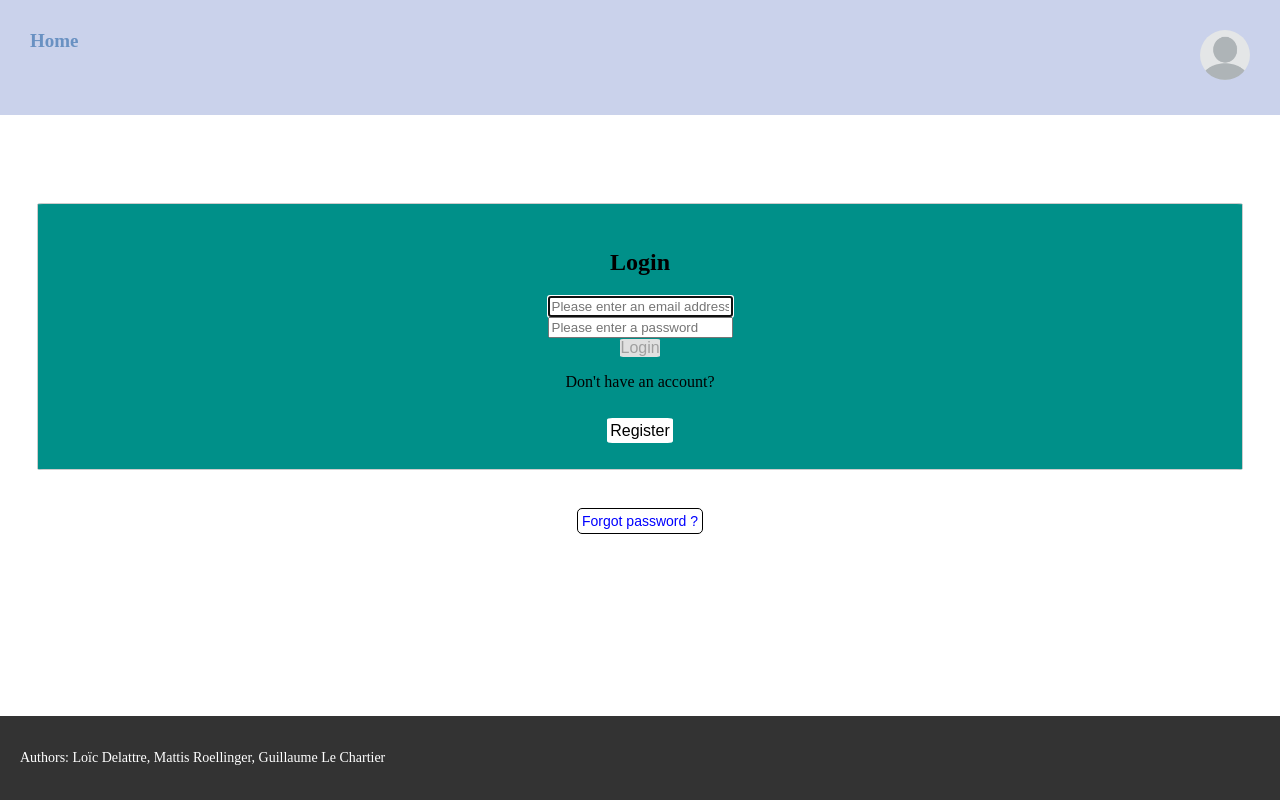
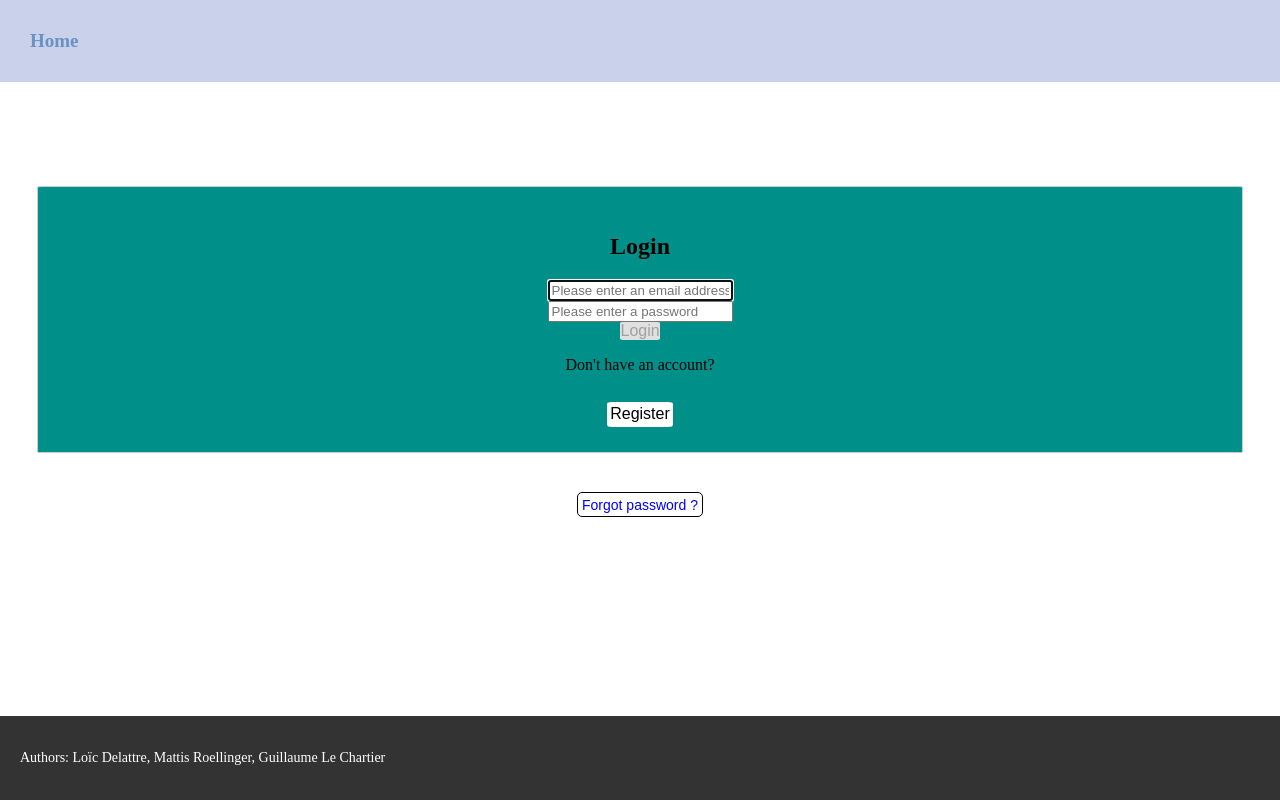
Before and after one commit to SocraticJunkieWannabe/HW1_WAD_PS5_GroupD, a plain HTML site: page docs/login.html in a window 1280 px wide. Drawn offline with Linux system fonts and the light colour scheme.

```diff
--- a/docs/login.html
+++ b/docs/login.html
@@ -18,9 +18,6 @@
 
         </div>
 
-        <div class="navbar-right">
-            <a href = login.html> <img src="imgs/blank_profile.webp" alt="Blank Profile" width="50" height="50"> </a>
-        </div>
     </nav>
     <main>
         <div class="form-section">
```
Also changed, not shown: docs/index.html (+1 -1 lines).
